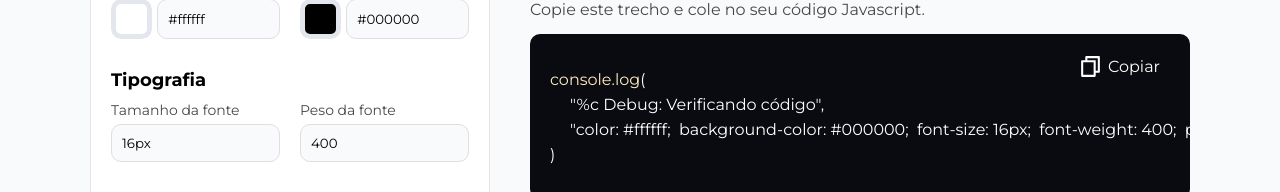
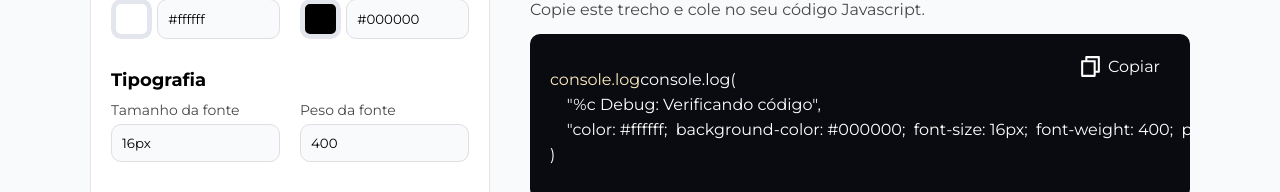
Before and after one commit to lucasmrdeveloper/JS-Debug, a React (Vite) app: page / in a window 1280 px wide. Shown: the part 608-800 px from the top of the page. Built offline with nearby package versions, Linux system fonts and the light colour scheme.

Commit message:
Refactor: Remove div que renderiza o código gerado

```diff
--- a/src/components/Colunas/ColunaDireita/CodigoGerado.jsx
+++ b/src/components/Colunas/ColunaDireita/CodigoGerado.jsx
@@ -49,14 +49,10 @@ function CodigoGerado() {
                 </div>
 
                 <code className="codigo-gerado" >
-                    <span className="codigo-gerado-console">console.log</span>(
+                    <span className="codigo-gerado-console">console.log</span>
                     <span className="codigo-gerado-css">
-                        <br/>
-                        <span className="codigo-gerado-mensagem">"%c {titulo} {descricao}",</span> <br/>
-                        <span className="codigo-gerado-estilos">
-                            "color: {corTexto};  background-color: {corFundo};  font-size: {tamanhoFonte};  font-weight: {pesoFonte};  padding: {espacamento};  border-radius: {raioBorda}; border: {borda};"
-                        </span>
-                    </span><br/>)
+                        {dados.codigoGerado}
+                    </span><br/>
 
                 </code>
             </div>
```
